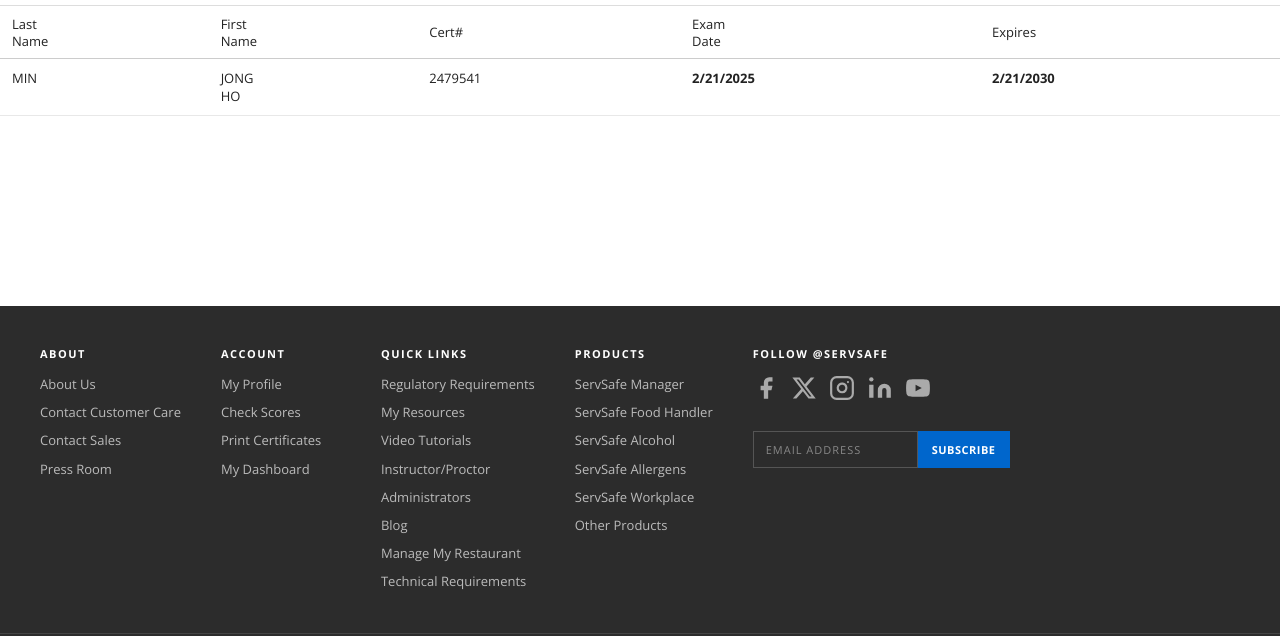
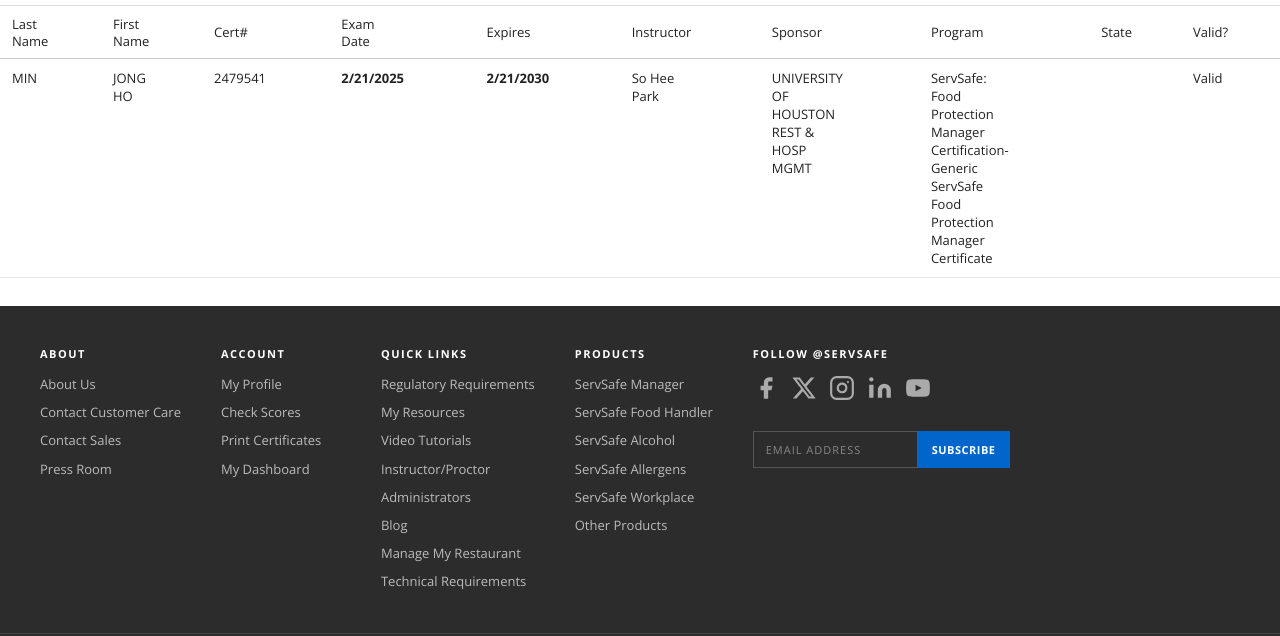
Before and after one commit to dbsrl9067/servsafe-cert, a plain HTML site: page index.html in a window 1280 px wide. Shown: the part 60-696 px from the top of the page. Drawn offline with nearby package versions, Linux system fonts and the light colour scheme.

Commit message:
Add files via upload

```diff
--- a/index.html
+++ b/index.html
@@ -292,6 +292,11 @@
           <th>Cert#</th>
           <th>Exam<br/>Date</th>
           <th>Expires</th>
+          <th>Instructor</th>
+          <th>Sponsor</th>
+          <th>Program</th>
+          <th>State</th>
+          <th>Valid?</th>
         </tr>
       </thead>
       <tbody id="certBody"></tbody>
@@ -449,9 +454,9 @@
     cert: "2479541",
     examDate: "2/21/2025",
     expires: "2/21/2030",
-    instructor: "",
-    sponsor: "",
-    program: "ServSafe: Food Protection Manager Certification- Generic ServSafe Food Protection Manager Certificate",
+    instructor: "So Hee\nPark",
+    sponsor: "UNIVERSITY\nOF\nHOUSTON\nREST &\nHOSP\nMGMT",
+    program: "ServSafe:\nFood\nProtection\nManager\nCertification-\nGeneric\nServSafe\nFood\nProtection\nManager\nCertificate",
     state: "",
     valid: "Valid"
   }
@@ -466,6 +471,11 @@
       <td>${c.cert}</td>
       <td class="bold">${c.examDate}</td>
       <td class="bold">${c.expires}</td>
+      <td style="white-space:pre-line">${c.instructor || ''}</td>
+      <td style="white-space:pre-line">${c.sponsor || ''}</td>
+      <td style="white-space:pre-line">${c.program || ''}</td>
+      <td>${c.state || ''}</td>
+      <td>${c.valid || ''}</td>
     </tr>
   `).join('');
 }
```
